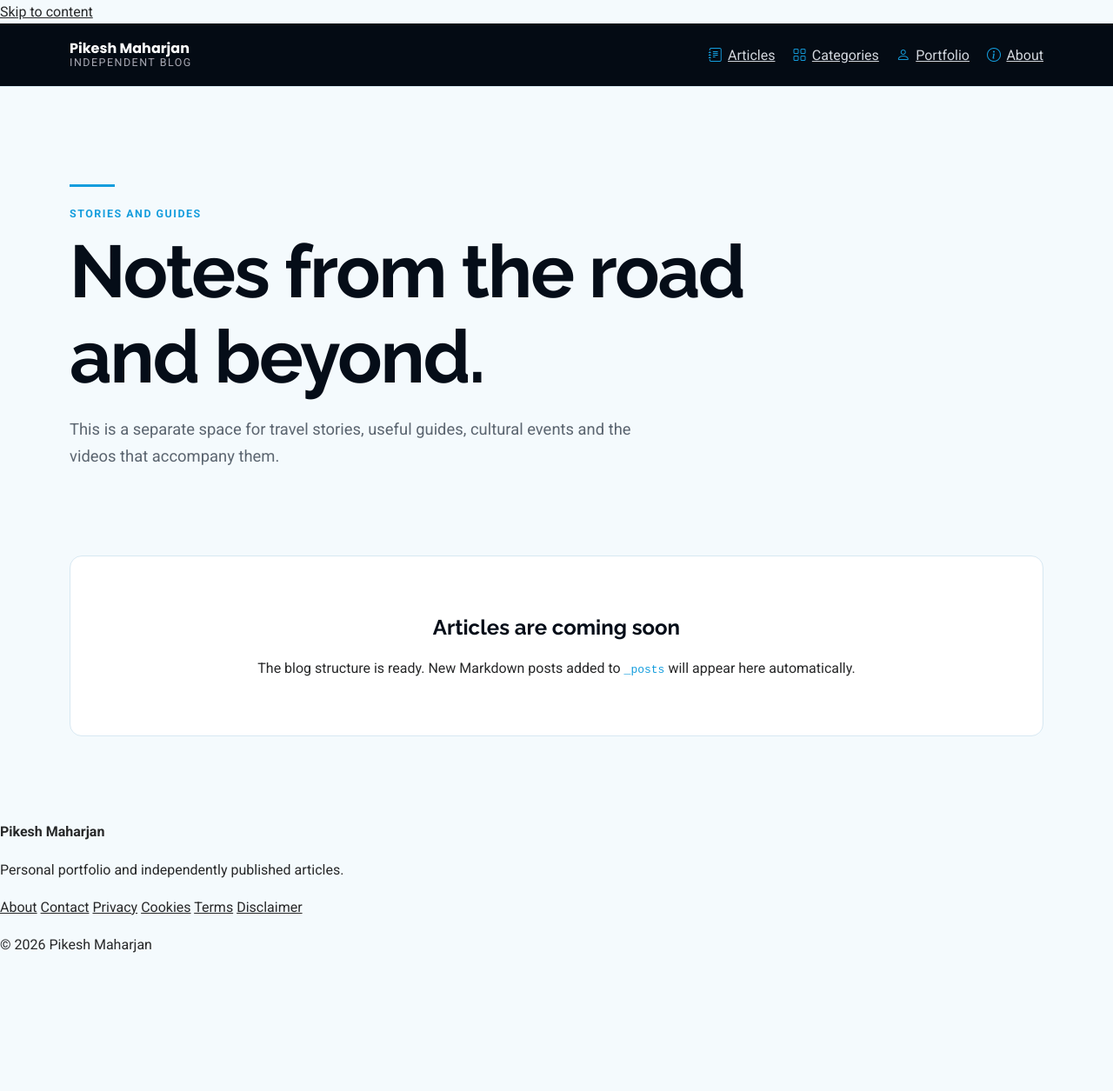
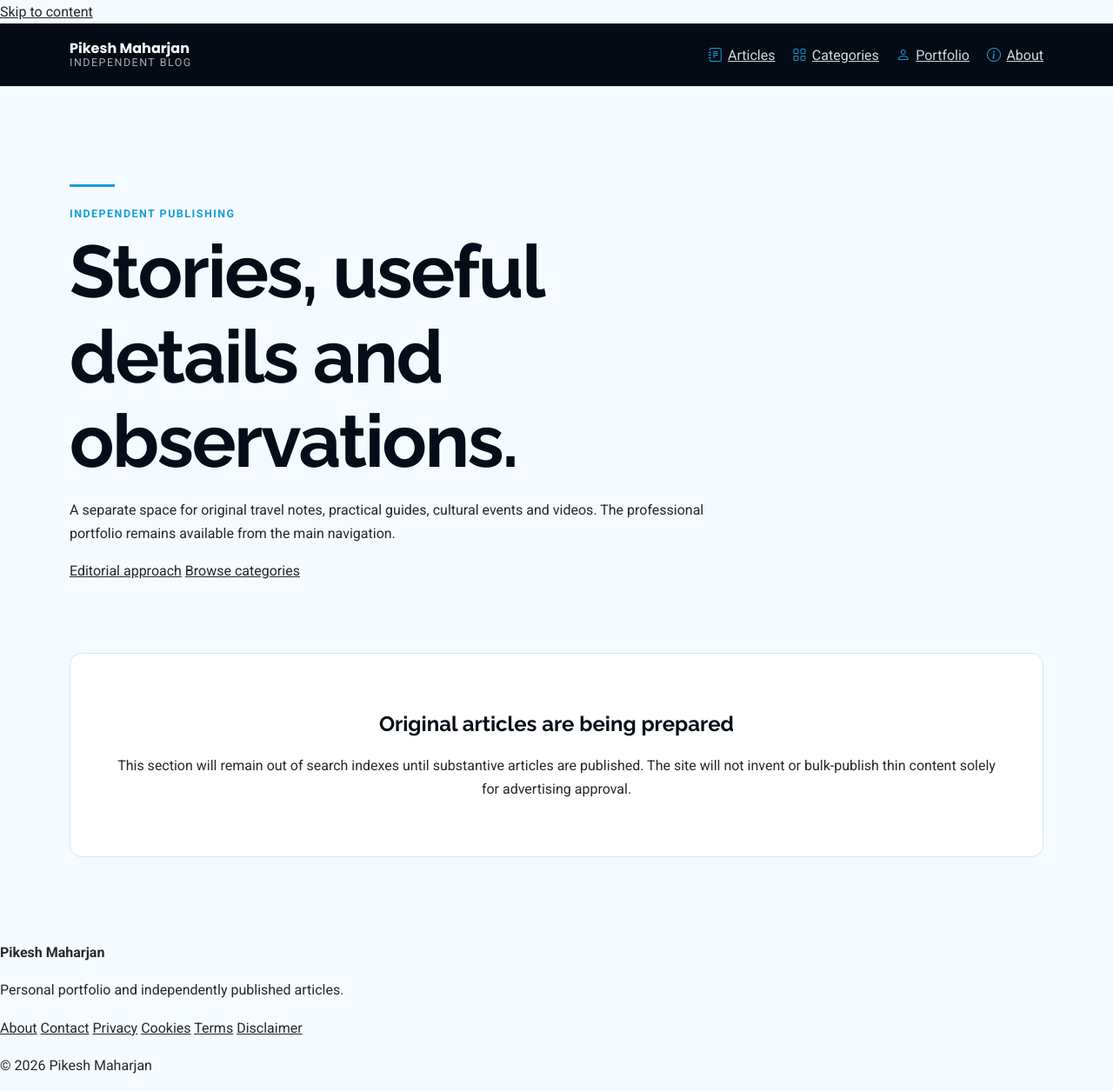
Before and after one commit to MeePks/Portfolio, a Jekyll site: the page built from blog/index.html, in a window 1280 px wide. Shown: the whole page at 87% size. Built offline with Jekyll 4.4.1, drawn with Linux system fonts in a browser that asks for light colours; before the commit the page ends 1116 px from its top, so only the background shows below that.

Commit message:
Improve blog/index.html for quality and accessibility

```diff
--- a/blog/index.html
+++ b/blog/index.html
@@ -1,45 +1,43 @@
 ---
 layout: blog
 title: Blog
-description: Stories, guides and observations from Pikesh Maharjan.
+description: Original travel notes, practical guides, cultural observations and supporting videos by Pikesh Maharjan.
 permalink: /blog/
+noindex: true
 ---
 <section class="blog-hero">
-  <p class="eyebrow">Stories and guides</p>
-  <h1>Notes from the road and beyond.</h1>
-  <p>This is a separate space for travel stories, useful guides, cultural events and the videos that accompany them.</p>
+  <p class="eyebrow">Independent publishing</p>
+  <h1>Stories, useful details and observations.</h1>
+  <p>A separate space for original travel notes, practical guides, cultural events and videos. The professional portfolio remains available from the main navigation.</p>
+  <div class="blog-hero__links">
+    <a href="{{ '/about/' | relative_url }}">Editorial approach</a>
+    <a href="{{ '/blog/categories/' | relative_url }}">Browse categories</a>
+  </div>
 </section>
 
 {% if site.posts.size > 0 %}
   <section aria-labelledby="latest-articles">
-    <div class="section-heading">
-      <h2 id="latest-articles">Latest articles</h2>
-      <a href="{{ '/blog/categories/' | relative_url }}">Browse categories</a>
-    </div>
+    <div class="section-heading"><h2 id="latest-articles">Latest articles</h2><a href="{{ '/blog/categories/' | relative_url }}">All categories</a></div>
     <div class="post-grid">
       {% for post in site.posts %}
         <article class="post-card">
           {% if post.cover_image %}
-            <a href="{{ post.url | relative_url }}" tabindex="-1" aria-hidden="true">
-              <img src="{{ post.cover_image | relative_url }}" alt="" loading="lazy">
-            </a>
+            <a href="{{ post.url | relative_url }}" tabindex="-1" aria-hidden="true"><img src="{{ post.cover_image | relative_url }}" alt="" width="800" height="450" loading="lazy" decoding="async"></a>
           {% endif %}
           <div class="post-card__body">
             {% if post.categories.size > 0 %}<p class="post-card__category">{{ post.categories | join: " · " }}</p>{% endif %}
             <h3><a href="{{ post.url | relative_url }}">{{ post.title }}</a></h3>
             {% if post.description %}<p>{{ post.description }}</p>{% endif %}
-            <div class="post-meta">
-              <time datetime="{{ post.date | date_to_xmlschema }}">{{ post.date | date: "%B %-d, %Y" }}</time>
-              {% if post.location %}<span>{{ post.location }}</span>{% endif %}
-            </div>
+            <div class="post-meta"><time datetime="{{ post.date | date_to_xmlschema }}">{{ post.date | date: "%B %-d, %Y" }}</time>{% if post.location %}<span>{{ post.location }}</span>{% endif %}</div>
           </div>
         </article>
       {% endfor %}
     </div>
+    {% include ad-slot.html location="blog-index-end" %}
   </section>
 {% else %}
   <section class="empty-state">
-    <h2>Articles are coming soon</h2>
-    <p>The blog structure is ready. New Markdown posts added to <code>_posts</code> will appear here automatically.</p>
+    <h2>Original articles are being prepared</h2>
+    <p>This section will remain out of search indexes until substantive articles are published. The site will not invent or bulk-publish thin content solely for advertising approval.</p>
   </section>
 {% endif %}
```
